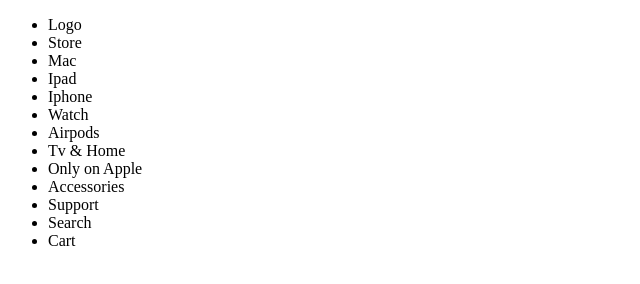
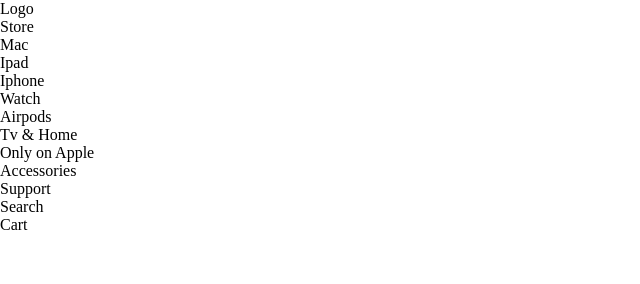
Before and after one commit to pedrosilvasena/Apple, a plain HTML site: page index.html in a window 1280 px wide. Shown: the whole page, without its empty margins (0-640 px from the left). Drawn offline with Linux system fonts and the light colour scheme.

Commit message:
Add files via upload

```diff
--- a/index.html
+++ b/index.html
@@ -4,6 +4,7 @@
     <meta charset="UTF-8">
     <meta name="viewport" content="width=device-width, initial-scale=1.0">
     <title>Apple</title>
+    <link rel="stylesheet" href="/styles/reset.css"/>
     <link rel="stylesheet" href="/styles/global.css"/>
 </head>
 <body>
--- /dev/null
+++ b/styles/reset.css
@@ -0,0 +1,5 @@
+*{
+  margin: 0;
+  padding: 0;
+  box-sizing: border-box;
+}
```
Also changed, not shown: sitetest.html (added).
